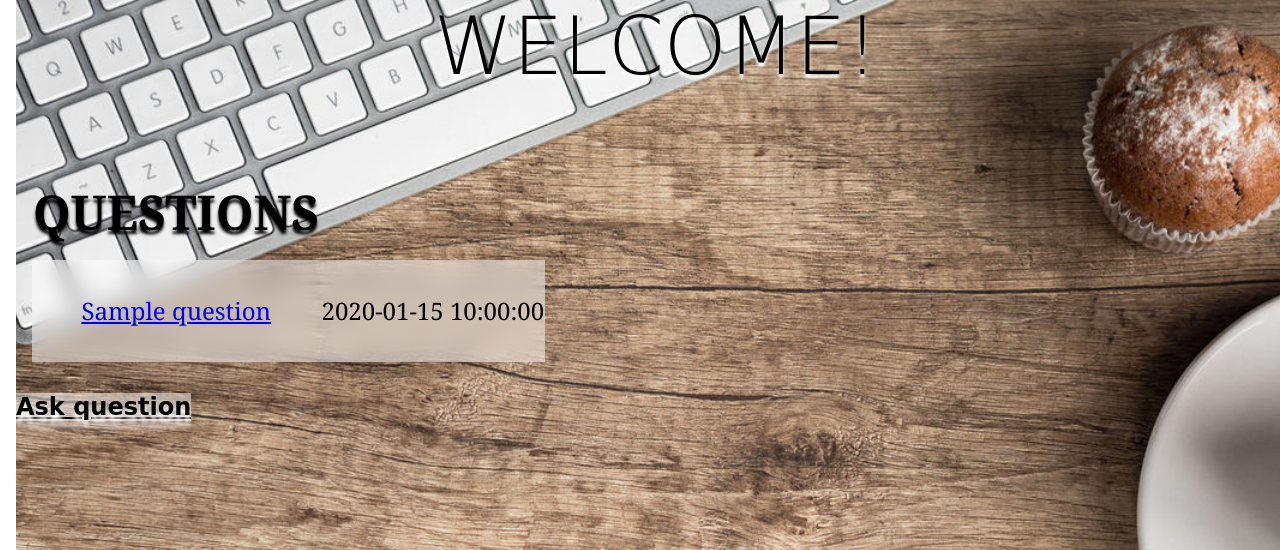
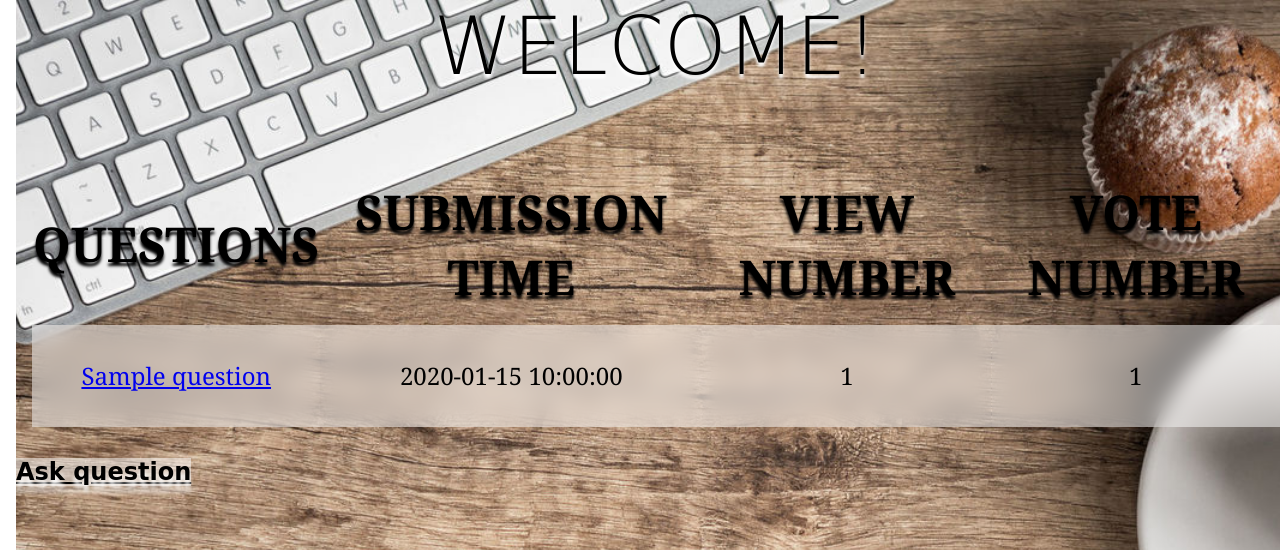
Before and after one commit to csAndras98/askmate, a Flask app: template templates/index.html in a window 1280 px wide. Shown: the top 550 px of the page. Run offline with Flask 2, Linux system fonts and the light colour scheme; the template is opened without the code that fills it: most values are stand-ins (such as "Sample title", 1, 10 or a date in 2020).

Commit message:
main html final version

```diff
--- a/templates/index.html
+++ b/templates/index.html
@@ -13,6 +13,9 @@
 <table class = "separator">
     <thead>
     <th>Questions</th>
+    <th>Submission time</th>
+    <th>View number</th>
+     <th>Vote number</th>
 
     </thead>
     <tbody>
@@ -23,6 +26,8 @@
     <button type="submit" class="btn-link">{{question['title']}}</button>
         </form> </td>
         <td>{{question['submission_time']}}</td>
+     <td>{{question['view_number']}}</td>
+        <td>{{question['vote_number']}}</td>
 
     </tr>
     {%endfor%}
```
